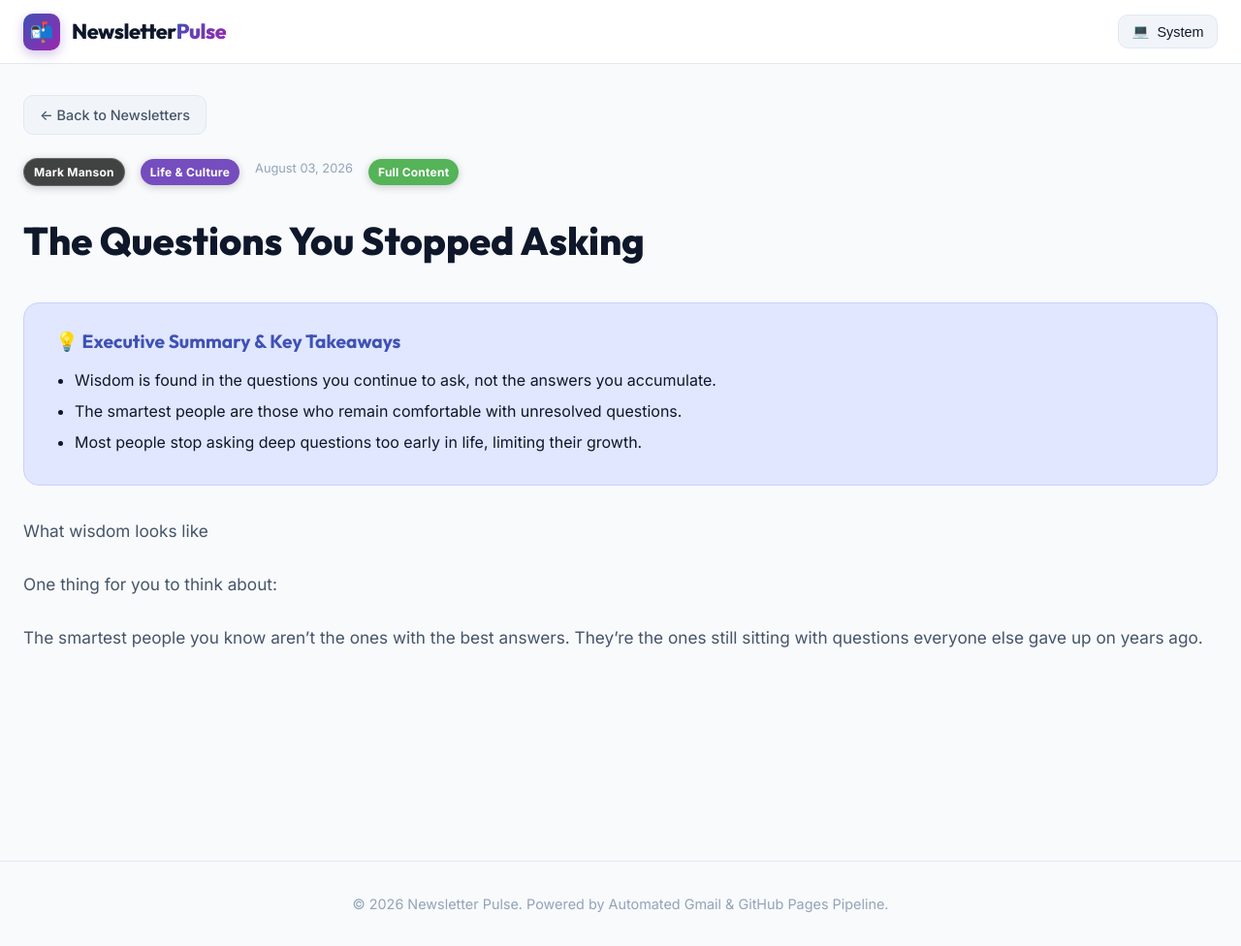
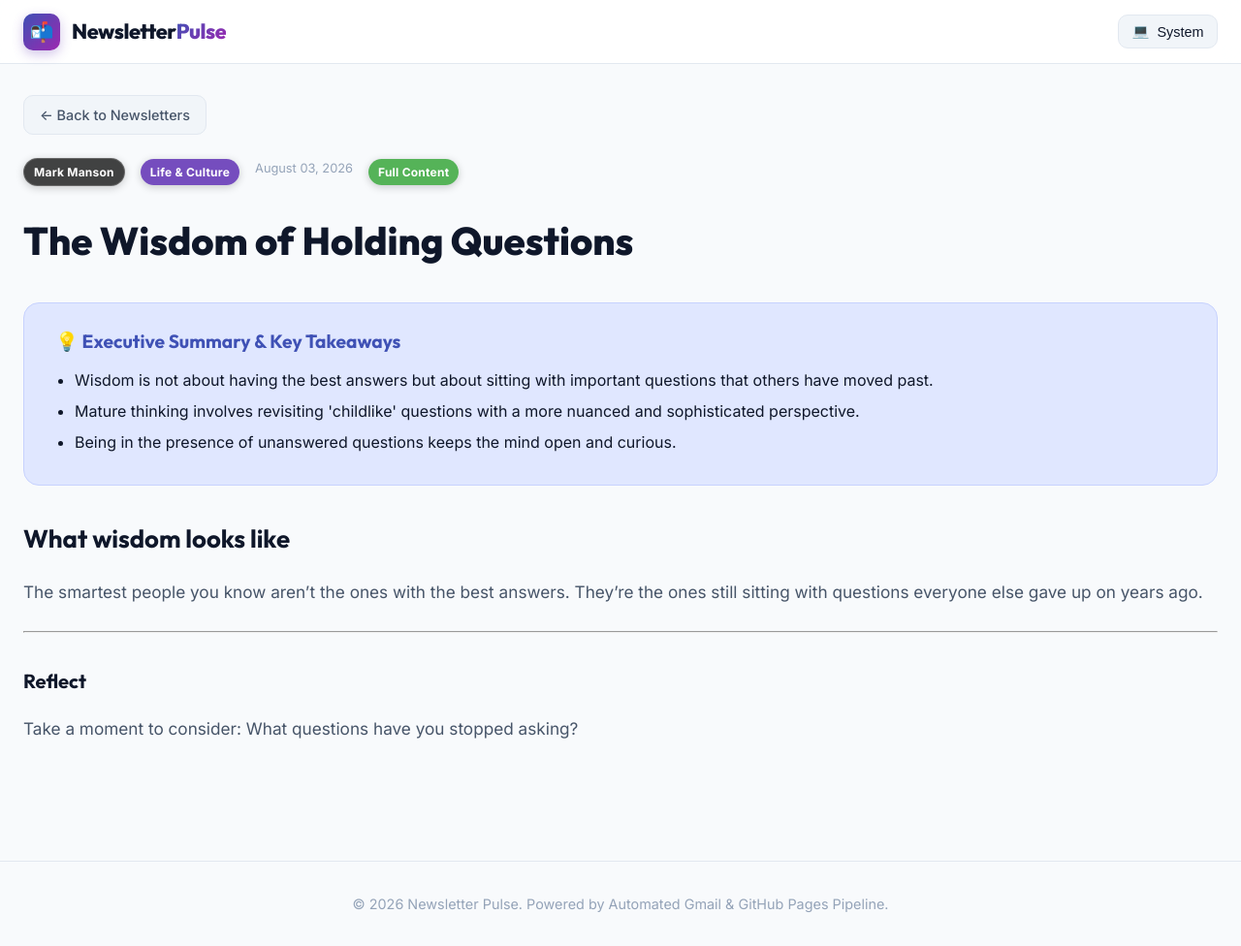
Before and after one commit to vampcoder/daily-newsletters, a Jekyll site: the page built from _posts/2026-08-03-the-questions-you-stopped-asking.md, in a window 1280 px wide and 976 px high. Shown: the whole window at 97% size. Built offline with Jekyll 4.4.1, drawn with Linux system fonts in a browser that asks for light colours.

Commit message:
Update newsletter: The questions you stopped asking

```diff
--- a/_posts/2026-08-03-the-questions-you-stopped-asking.md
+++ b/_posts/2026-08-03-the-questions-you-stopped-asking.md
@@ -1,21 +1,25 @@
 ---
 layout: post
-title: "The Questions You Stopped Asking"
+title: "The Wisdom of Holding Questions"
 date: 2026-08-03 10:03:53 +0000
 source: "Mark Manson"
 category: "Life & Culture"
-excerpt: "Mark Manson reflects on what true wisdom looks like, arguing that it is not about having all the answers but about holding onto the questions most people abandon. This short piece challenges readers to reconsider their relationship with uncertainty and intellectual maturity."
+excerpt: "Mark Manson reflects on the nature of wisdom, suggesting that the smartest people are not those with all the answers but those who remain comfortable with unresolved questions. The piece encourages readers to revisit the deep questions they may have stopped asking."
 theme_gradient: "linear-gradient(135deg, #673ab7 0%, #512da8 100%)"
 image: "https://embed.filekitcdn.com/e/njopr61Lrm7qgCrdkU6BX2/c5oqNZoueu1QgusZnurLwd?auto="
 is_summary: false
 key_takeaways:
-  - "Wisdom is found in the questions you continue to ask, not the answers you accumulate."
-  - "The smartest people are those who remain comfortable with unresolved questions."
-  - "Most people stop asking deep questions too early in life, limiting their growth."
+  - "Wisdom is not about having the best answers but about sitting with important questions that others have moved past."
+  - "Mature thinking involves revisiting 'childlike' questions with a more nuanced and sophisticated perspective."
+  - "Being in the presence of unanswered questions keeps the mind open and curious."
 ---
 
-What wisdom looks like
-
-One thing for you to think about:
+## What wisdom looks like
 
 The smartest people you know aren't the ones with the best answers. They're the ones still sitting with questions everyone else gave up on years ago.
+
+---
+
+### Reflect
+
+Take a moment to consider: What questions have you stopped asking?
```
